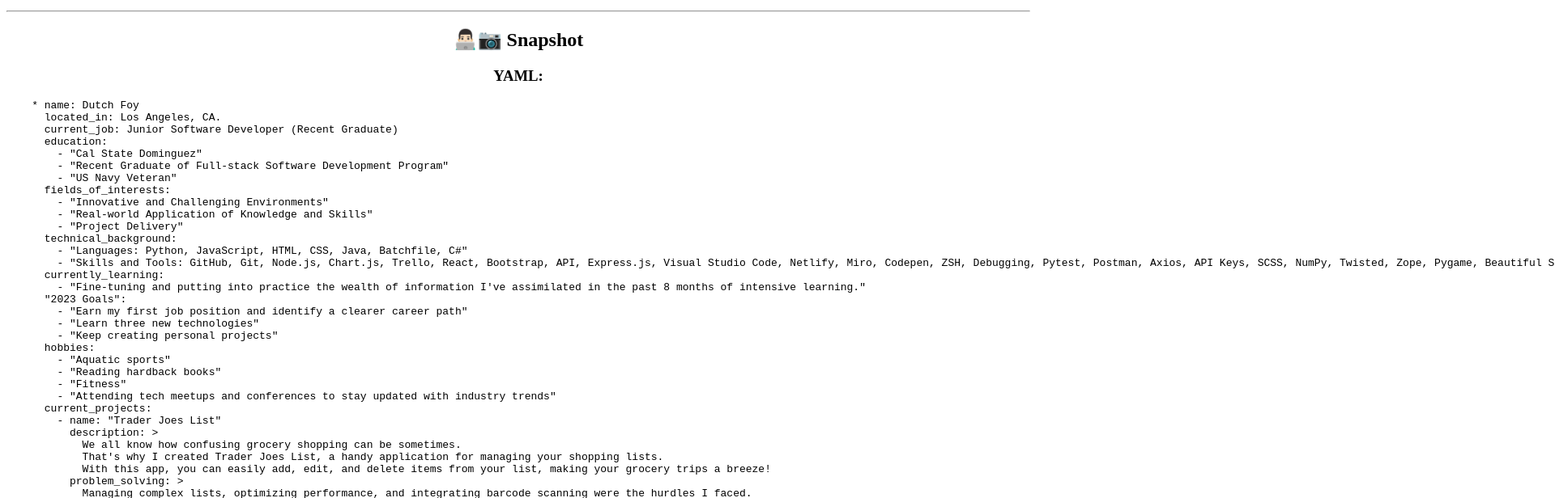
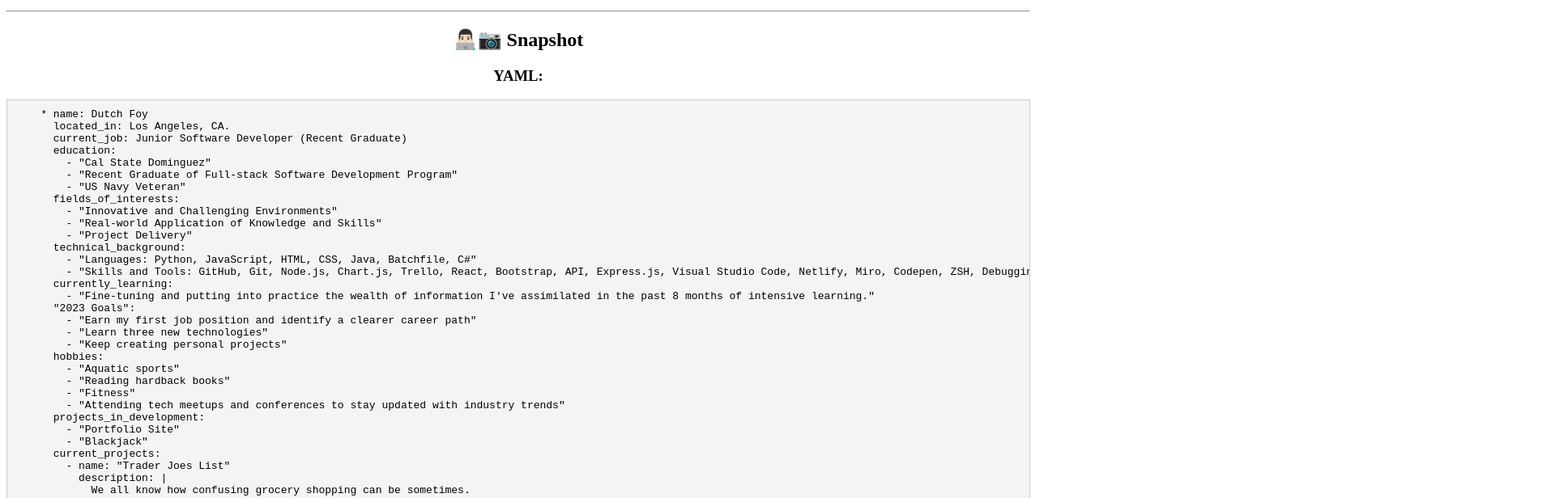
Before and after one commit to jdutchfoy/jdutchfoy, a website: page index.html in a window 1280 px wide. Shown: the part 380-996 px from the top of the page at 81% size, 1920 px wide, since content can reach past the window. Drawn offline with Linux system fonts and the light colour scheme.

Commit message:
animation format

```diff
--- a/index.html
+++ b/index.html
@@ -19,9 +19,17 @@
     #codersrank-portfolio {
       max-width: 100%;
     }
+
+    /* Styling for the YAML section */
+    pre {
+      font-family: monospace;
+      background-color: #f4f4f4;
+      padding: 10px;
+      border: 1px solid #ccc;
+      overflow-x: auto;
+    }
   </style>
 </head>
-
 <body>
   <!-- Images, links, and header -->
   <img src="https://capsule-render.vercel.app/api?text=Hows%20it%20Going&animation=fadeIn&type=waving&color=gradient&height=100" alt="Hows it Going">
@@ -74,38 +82,40 @@
         - "Reading hardback books"
         - "Fitness"
         - "Attending tech meetups and conferences to stay updated with industry trends"
+      projects_in_development:
+        - "Portfolio Site"
+        - "Blackjack"
       current_projects:
         - name: "Trader Joes List"
-          description: >
+          description: |
             We all know how confusing grocery shopping can be sometimes.
             That's why I created Trader Joes List, a handy application for managing your shopping lists.
             With this app, you can easily add, edit, and delete items from your list, making your grocery trips a breeze!
-          problem_solving: >
+          problem_solving: |
             Managing complex lists, optimizing performance, and integrating barcode scanning were the hurdles I faced.
             But I tackled them head-on! I implemented smart state management techniques to handle those long shopping lists.
             I also optimized the app's performance to make it lightning-fast.
             And the coolest part? I integrated barcode scanning functionality so you can just scan the items and get all the details instantly!
         - name: "Gallery of Games"
-          description: >
+          description: |
             The Gallery of Games is like a time machine that takes you back to the good old days of classic arcade-style games.
             I built this collection using Python and the Pygame library, bringing back the nostalgic charm of games like Space Invaders, Pac-Man, and Snake.
             It was a challenge, but I paid attention to every little detail to ensure an immersive and enjoyable gaming experience.
-          problem_solving: >
+          problem_solving: |
             Figuring out collision detection, game logic, and making the games run smoothly was tough.
             But I didn't give up! I came up with clever solutions like using bounding box detection and pixel-perfect collision methods.
             I also optimized the game's performance to keep it running smoothly.
         - name: "Urban Potatoes"
-          description: >
+          description: |
             Imagine a website like Rotten Tomatoes, but with a twist.
             Urban Potatoes is a movie rating platform where movie lovers and fanatics like us get to be the critics!
             I built this platform using HTML, CSS, JavaScript, and a backend framework like Django or Node.js.
             It's a user-friendly website where you can discover new movies, rate them, and share your reviews with the community.
-          problem_solving: >
+          problem_solving: |
             Handling movie data, integrating external APIs, and managing user-generated content were real challenges.
             But I found clever solutions! I implemented caching to improve performance and reduce API calls.
             I also used data processing techniques to aggregate and filter movie data efficiently.
             And of course, I made sure to handle user-generated content with proper validation and security measures.
   </pre>
-
 </body>
 </html>
```
Also changed, not shown: README.md.
